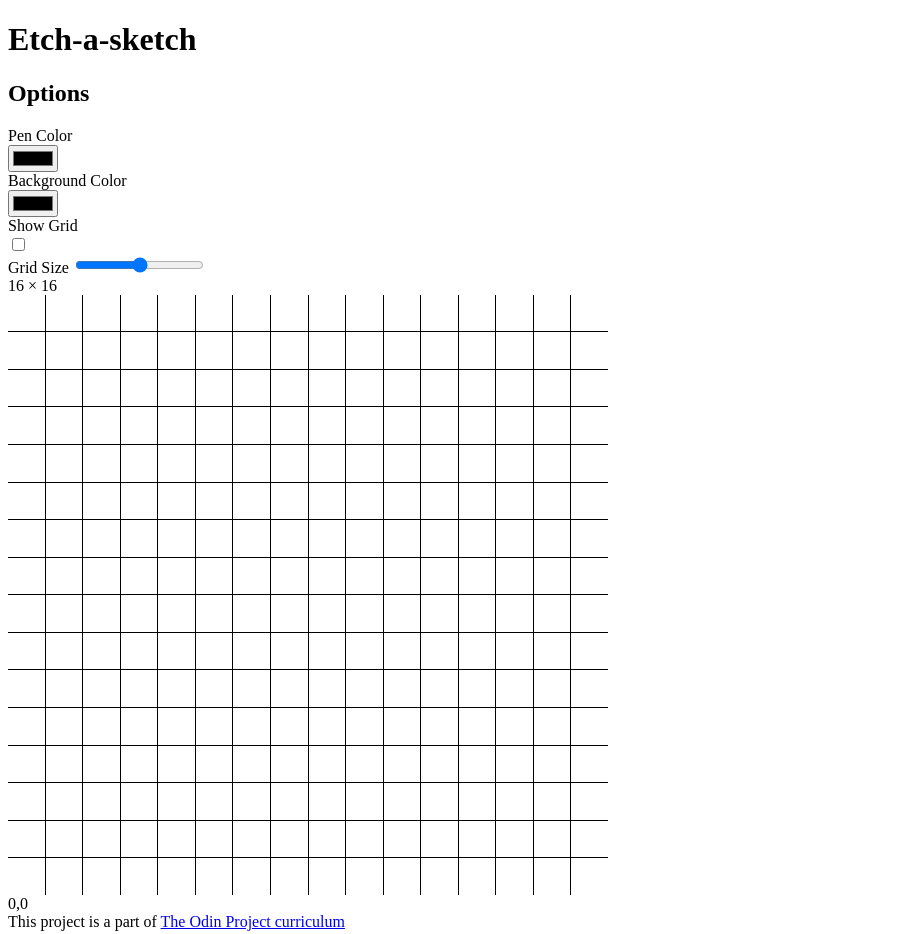
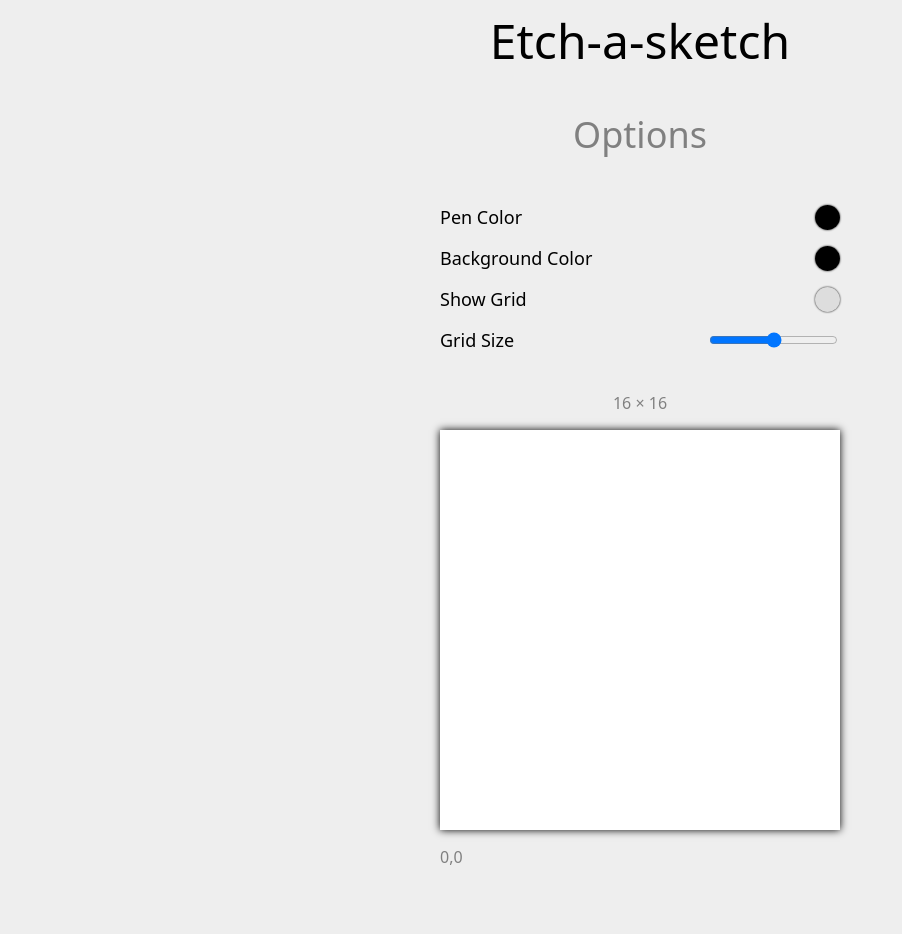
Before and after one commit to tnikFi/etch-a-sketch, a plain HTML site: page index.html in a window 1280 px wide. Shown: the top 934 px of the page, without its empty margins (0-902 px from the left). Drawn offline with Linux system fonts and the light colour scheme.

Commit message:
Created page styling

```diff
--- a/style.css
+++ b/style.css
@@ -1,9 +1,134 @@
+body {
+    font-family: system-ui, -apple-system, BlinkMacSystemFont, 'Segoe UI', Roboto, Oxygen, Ubuntu, Cantarell, 'Open Sans', 'Helvetica Neue', sans-serif;
+    margin: 0;
+    padding: 0 20vw;
+    display: flex;
+    flex-direction: column;
+    align-items: center;
+    background-color: #eee;
+}
+
+.header {
+    text-align: center;
+    height: 10vh;
+    display: flex;
+    justify-content: center;
+    align-items: center;
+}
+
+.footer {
+    margin: 5vh 0;
+    color: gray;
+}
+
+h1 {
+    margin: 0;
+    font-size: 48px;
+    font-weight: 300;
+}
+
+h2 {
+    font-size: 36px;
+    font-weight: 200;
+    color: gray;
+}
+
+label {
+    font-size: 18px;
+    font-weight: 200;
+    flex: 1;
+    text-align: left;
+}
+
+/* Menu styles */
+
+.menu-container {
+    display: flex;
+    flex-direction: column;
+    justify-content: space-between;
+    align-items: center;
+    gap: 2vh;
+}
+
+.menu-container>div {
+    display: flex;
+    justify-content: space-between;
+    align-items: center;
+    width: 100%;
+}
+
+.input-container {
+    width: 25px;
+    height: 25px;
+    overflow: hidden;
+    border-radius: 50%;
+    display: flex;
+    justify-content: center;
+    align-items: center;
+    box-shadow: 0 0 2px black;
+}
+
+input[type="color"] {
+    background-color: transparent;
+    border: none;
+    outline: none;
+    flex-shrink: 0;
+    width: 200%;
+    height: 200%;
+}
+
+/* Custom checkbox input */
+
+.checkbox-container {
+    background-color: #ddd;
+}
+
+.checkbox-container .checkmark {
+    margin-left: -20px;
+    height: 50%;
+    width: 50%;
+    border-radius: 50%;
+    background-color: transparent;
+    transition: background-color 0.1s;
+}
+
+.checkbox-container input[type="checkbox"] {
+    opacity: 0;
+}
+
+.checkbox-container input[type="checkbox"]:checked ~ .checkmark {
+    background-color: #245eff;
+}
+
+
+/* Grid styles */
+
+.grid-frame {
+    margin: 5vh 0;
+}
+
+.grid-frame>* {
+    margin-bottom: 16px;
+}
+
+.grid-size {
+    text-align: center;
+    color: gray;
+    font-weight: 200;
+}
+
+.grid-position {
+    color: gray;
+    font-weight: 200;
+}
+
 .container {
-    width: 600px;
-    height: 600px;
+    width: 400px;
+    height: 400px;
     display: grid;
+    box-shadow: 0px 0px 8px black;
     background-color: black;
-    gap: 1px;
+    gap: 0px;
 }
 
 .grid-cell {
```
